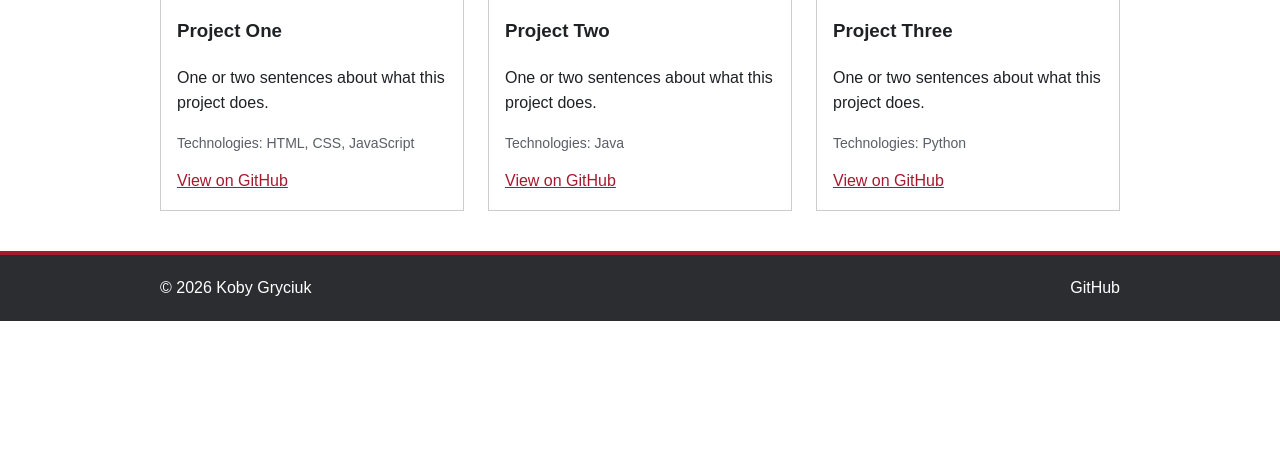
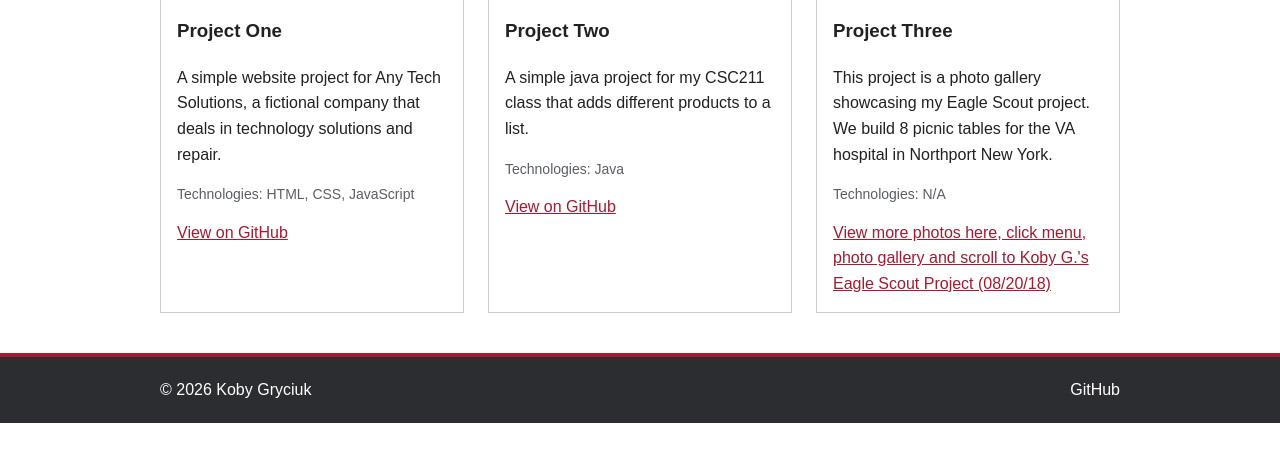
Before and after one commit to kgryciuk/portfolio-site, a plain HTML site: page projects.html in a window 1280 px wide. Shown: the part 280-742 px from the top of the page. Drawn offline with Linux system fonts and the light colour scheme.

Commit message:
Updated projects information

```diff
--- a/projects.html
+++ b/projects.html
@@ -30,23 +30,23 @@
           <div class="card">
             <img src="images/project1.jpg" alt="Screenshot of Project One">
             <h3>Project One</h3>
-            <p>One or two sentences about what this project does.</p>
+            <p>A simple website project for Any Tech Solutions, a fictional company that deals in technology solutions and repair.</p>
             <p class="small">Technologies: HTML, CSS, JavaScript</p>
-            <a href="https://github.com/">View on GitHub</a>
+            <a href="https://github.com/k-gryciuk/Any-Tech-Solutions">View on GitHub</a>
           </div>
           <div class="card">
             <img src="images/project2.jpg" alt="Screenshot of Project Two">
             <h3>Project Two</h3>
-            <p>One or two sentences about what this project does.</p>
+            <p>A simple java project for my CSC211 class that adds different products to a list.</p>
             <p class="small">Technologies: Java</p>
-            <a href="https://github.com/">View on GitHub</a>
+            <a href="https://github.com/kgryciuk/CSC211/tree/main/project">View on GitHub</a>
           </div>
           <div class="card">
             <img src="images/project3.jpg" alt="Screenshot of Project Three">
             <h3>Project Three</h3>
-            <p>One or two sentences about what this project does.</p>
-            <p class="small">Technologies: Python</p>
-            <a href="https://github.com/">View on GitHub</a>
+            <p>This project is a photo gallery showcasing my Eagle Scout project. We build 8 picnic tables for the VA hospital in Northport New York.</p>
+            <p class="small">Technologies: N/A</p>
+            <a href="https://www.troopwebhost.org/Troop362Selden/Index.htm">View more photos here, click menu, photo gallery and scroll to Koby G.'s Eagle Scout Project (08/20/18)</a>
           </div>
         </div>
       </div>
```
